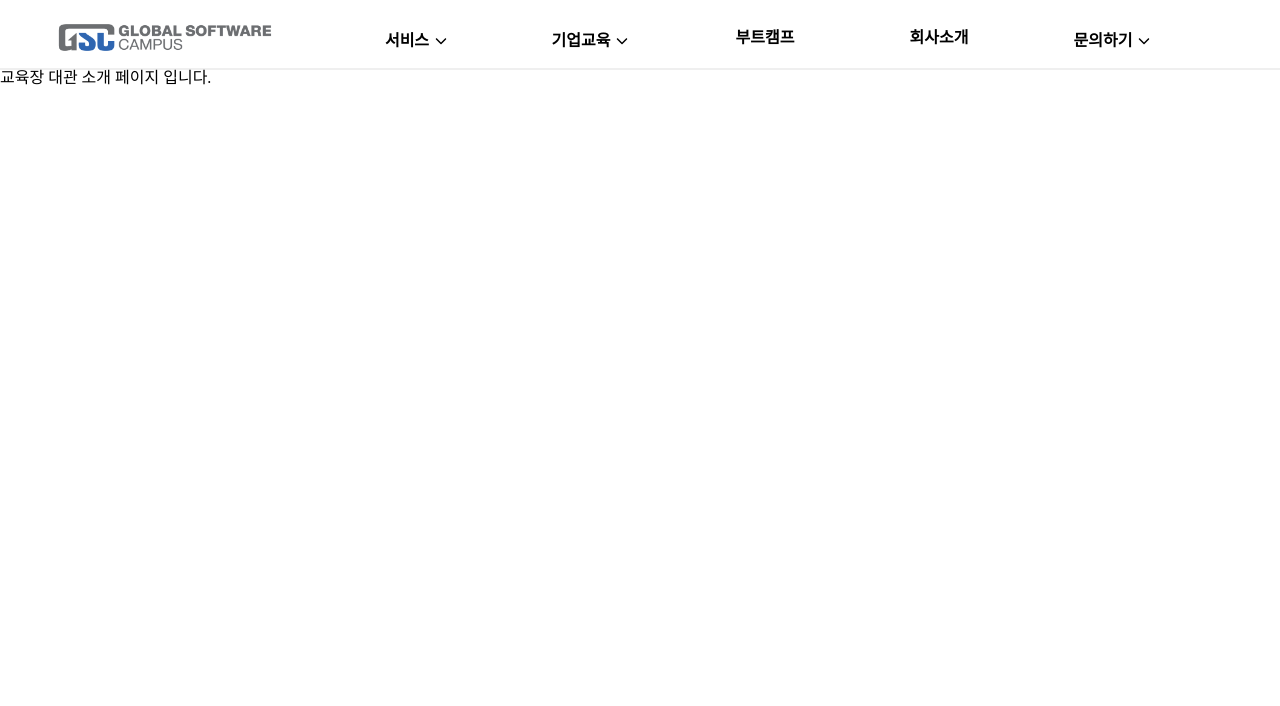
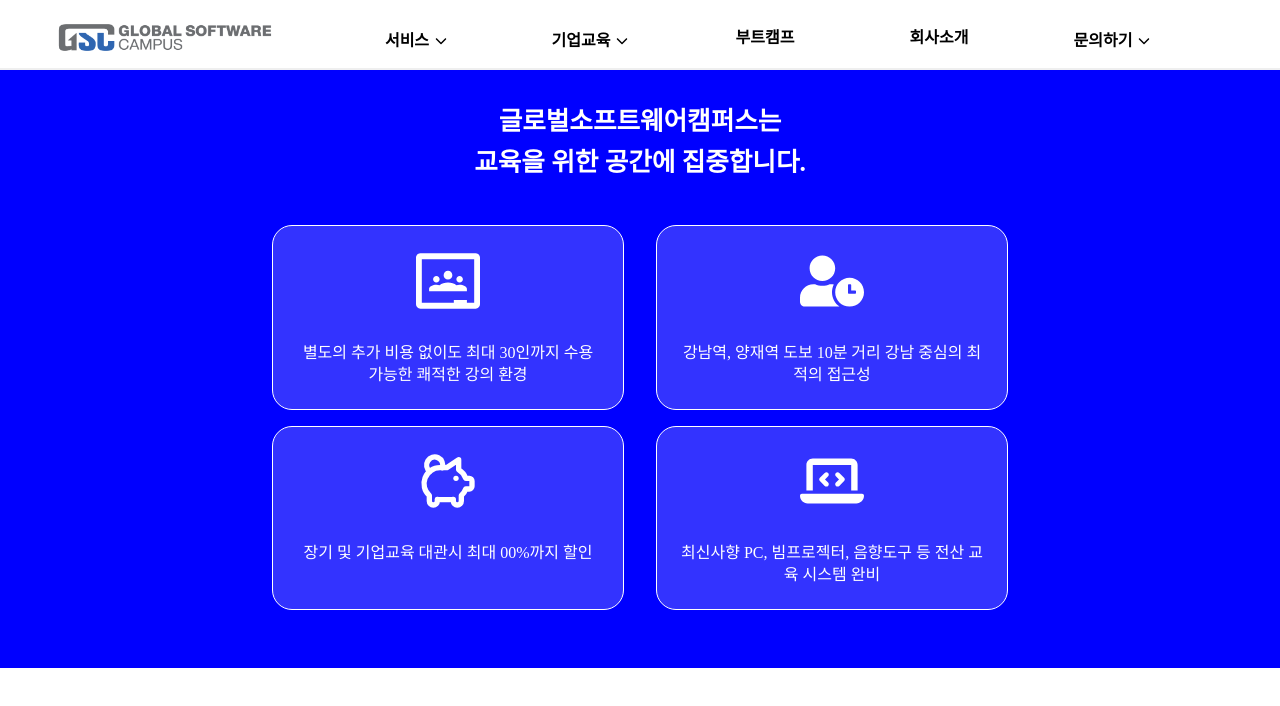
Before and after one commit to jh1109/gsc-app, a React (Create React App) app: page /service-classroom in a window 1280 px wide. Shown: the top 706 px of the page. Built offline with nearby package versions, Linux system fonts and the light colour scheme.

Commit message:
[style] 교육장 대관 소개 페이지 중 장점

```diff
--- /dev/null
+++ b/src/components/classroom/ClassroomStrength.js
@@ -0,0 +1,44 @@
+import React from 'react';
+import StrengthItem from './StrengthItem';
+
+import { SiGoogleclassroom } from "react-icons/si";
+import { FaUserClock } from "react-icons/fa";
+import { TbPigMoney } from "react-icons/tb";
+import { FaLaptopCode } from "react-icons/fa6";
+import classes from './ClassroomStrength.module.css';
+
+const iconStyle = {
+    width: "4rem",
+    height: "4rem",
+}
+
+const ClassroomStrength = () => {
+    return (
+        <section className={classes.ClassroomStrengthWrapper}>
+            <div>
+                <h2>글로벌소프트웨어캠퍼스는<br />교육을 위한 공간에 집중합니다.</h2>
+                <ul>
+                    <StrengthItem
+                        content="별도의 추가 비용 없이도 최대 30인까지 수용 가능한 쾌적한 강의 환경" >
+                        <SiGoogleclassroom style={iconStyle} />
+                    </StrengthItem>
+                    <StrengthItem
+                        content="강남역, 양재역 도보 10분 거리 강남 중심의 최적의 접근성" >
+                        <FaUserClock style={iconStyle} />
+                    </StrengthItem>
+                    <StrengthItem
+                        content="장기 및 기업교육 대관시 최대 00%까지 할인" >
+                        <TbPigMoney style={iconStyle} />
+                    </StrengthItem>
+                    <StrengthItem
+                        content="최신사향 PC, 빔프로젝터, 음향도구 등 전산 교육 시스템 완비" >
+                        <FaLaptopCode style={iconStyle} />
+                    </StrengthItem>
+
+                </ul>
+            </div>
+        </section>
+    );
+};
+
+export default ClassroomStrength;
--- /dev/null
+++ b/src/components/classroom/ClassroomStrength.module.css
@@ -0,0 +1,28 @@
+.ClassroomStrengthWrapper {
+    background-color: blue;
+    padding: 2rem 0;
+}
+
+.ClassroomStrengthWrapper div {
+    width: 100%;
+    max-width: 1200px;
+    margin: 0 auto;
+    display: flex;
+    flex-direction: column;
+}
+
+.ClassroomStrengthWrapper h2 {
+    color: #ffffff;
+    font-size: 1.6rem;
+    font-weight: 600;
+    line-height: 1.6;
+    text-align: center;
+}
+
+.ClassroomStrengthWrapper ul {
+    display: flex;
+    flex-flow: row wrap;
+    gap: 2rem;
+    padding: 2.6rem;
+    justify-content: center;
+}
--- /dev/null
+++ b/src/components/classroom/StrengthItem.js
@@ -0,0 +1,13 @@
+import React from 'react';
+import classes from './StrengthItem.module.css';
+
+const StrengthItem = ({content, children}) => {
+    return (
+        <li className={classes.strengthItemWrapper}>
+            {children}
+            <p>{content}</p>
+        </li>
+    );
+};
+
+export default StrengthItem;
--- /dev/null
+++ b/src/components/classroom/StrengthItem.module.css
@@ -0,0 +1,19 @@
+.strengthItemWrapper {
+    background-color: blue;
+    background: rgb(255 255 255 / 20%);
+    border: 1px solid #ffffff;
+    border-radius: 20px;
+    display: flex;
+    flex-direction: column;
+    align-items: center;
+    padding: 1.4rem;
+    width: 22rem;
+    text-align: center;
+    color: #ffffff;
+    gap: 1.8rem;
+    margin-bottom: -1rem;
+}
+
+.strengthItemWrapper p {
+    line-height: 1.4;
+}
--- a/src/pages/Classroom.js
+++ b/src/pages/Classroom.js
@@ -1,9 +1,10 @@
 import React from 'react';
+import ClassroomStrength from '../components/classroom/ClassroomStrength';
 
 const Classroom = () => {
     return (
         <div>
-            교육장 대관 소개 페이지 입니다.
+            <ClassroomStrength />
         </div>
     );
 };
```
